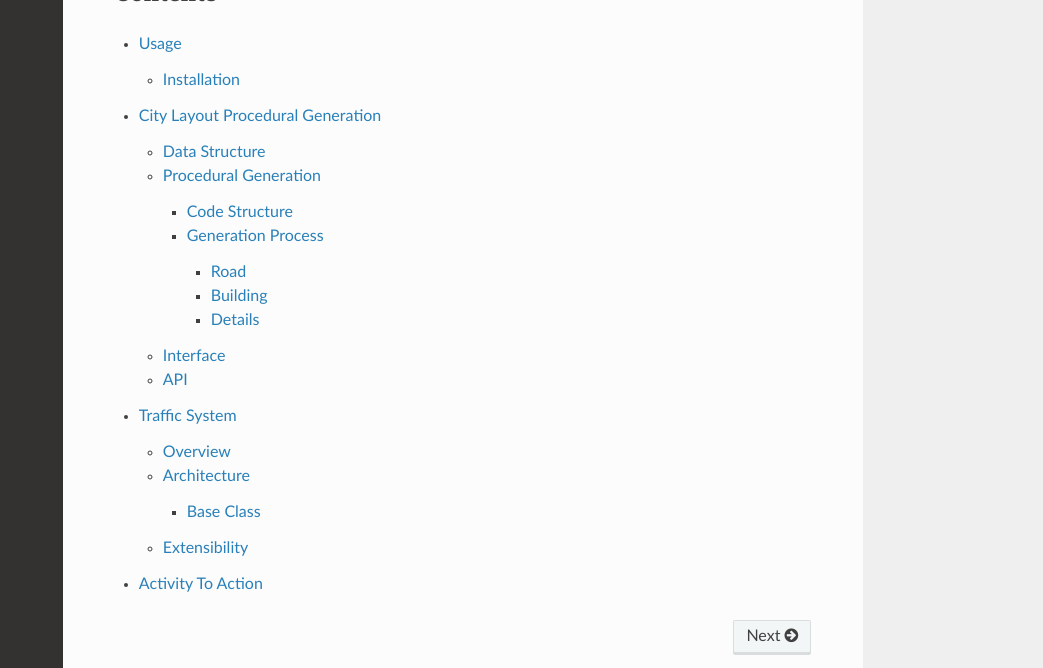
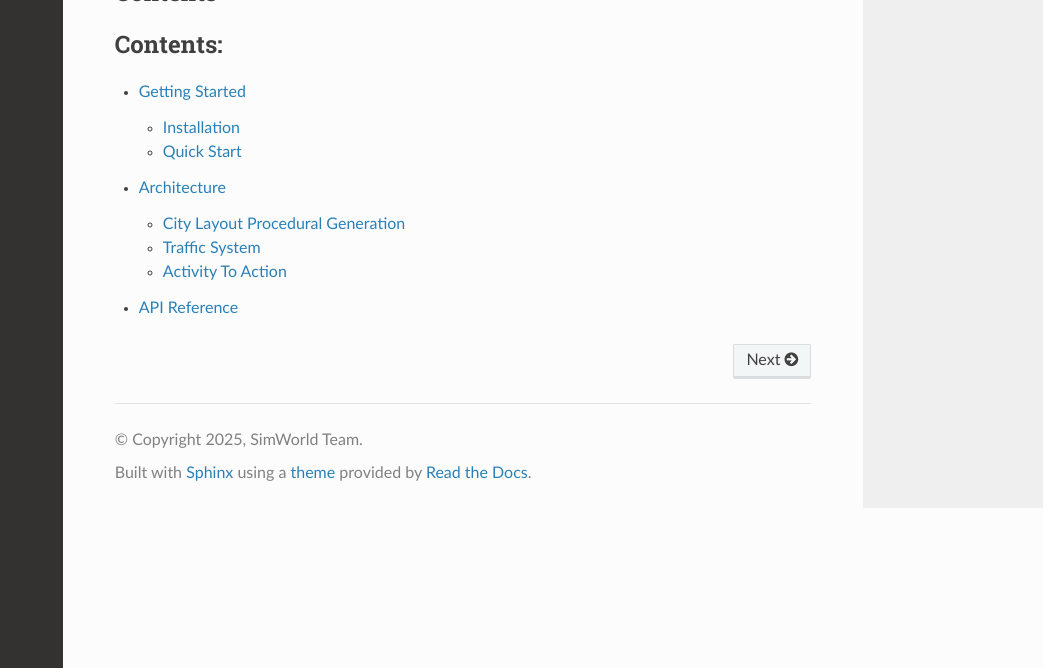
Before and after one commit to KoeYe/SimWorld-doc, a Sphinx documentation site: the page built from docs/source/index.rst, in a window 1280 px wide and 900 px high, scrolled down 1490 px, cut to the strip 232-900 px from the top of the window. Shown: the whole strip, without its empty margins (237-1280 px from the left). Built offline with Sphinx 7.4.7 and the Read the Docs theme 3.1.0, drawn with Linux system fonts in a browser that asks for light colours; some of the changed text lies outside the part shown.

Commit message:
refactor: update hierarchy

```diff
--- /dev/null
+++ b/docs/source/getting_started/index.rst
@@ -0,0 +1,8 @@
+Getting Started
+===============
+
+.. toctree::
+   :maxdepth: 1
+
+   installation
+   quick_start
--- /dev/null
+++ b/docs/source/getting_started/installation.rst
@@ -0,0 +1,4 @@
+Installation
+============
+
+coming soon
--- /dev/null
+++ b/docs/source/getting_started/quick_start.rst
@@ -0,0 +1,4 @@
+Quick Start
+============
+
+coming soon
--- a/docs/source/index.rst
+++ b/docs/source/index.rst
@@ -38,7 +38,9 @@ Contents
 --------
 
 .. toctree::
-   usage
-   procedural_generation
-   traffic_system
-   a2a
+   :maxdepth: 2
+   :caption: Contents:
+
+   getting_started/index
+   achitecture/index
+   python_api/index
--- /dev/null
+++ b/docs/source/python_api/api.rst
@@ -0,0 +1,4 @@
+API
+===
+
+coming soon
--- /dev/null
+++ b/docs/source/python_api/index.rst
@@ -0,0 +1,5 @@
+API Reference
+=============
+
+.. toctree::
+   :maxdepth: 1
```
Also changed, not shown: docs/source/achitecture/index.rst (added, +9 -0 lines), docs/source/api.rst (deleted, +0 -7 lines), docs/source/usage.rst (deleted, +0 -9 lines), docs/source/achitecture/a2a.rst (renamed from docs/source/a2a.rst), docs/source/achitecture/procedural_generation.rst (renamed from docs/source/procedural_generation.rst), docs/source/achitecture/traffic_system.rst (renamed from docs/source/traffic_system.rst).
